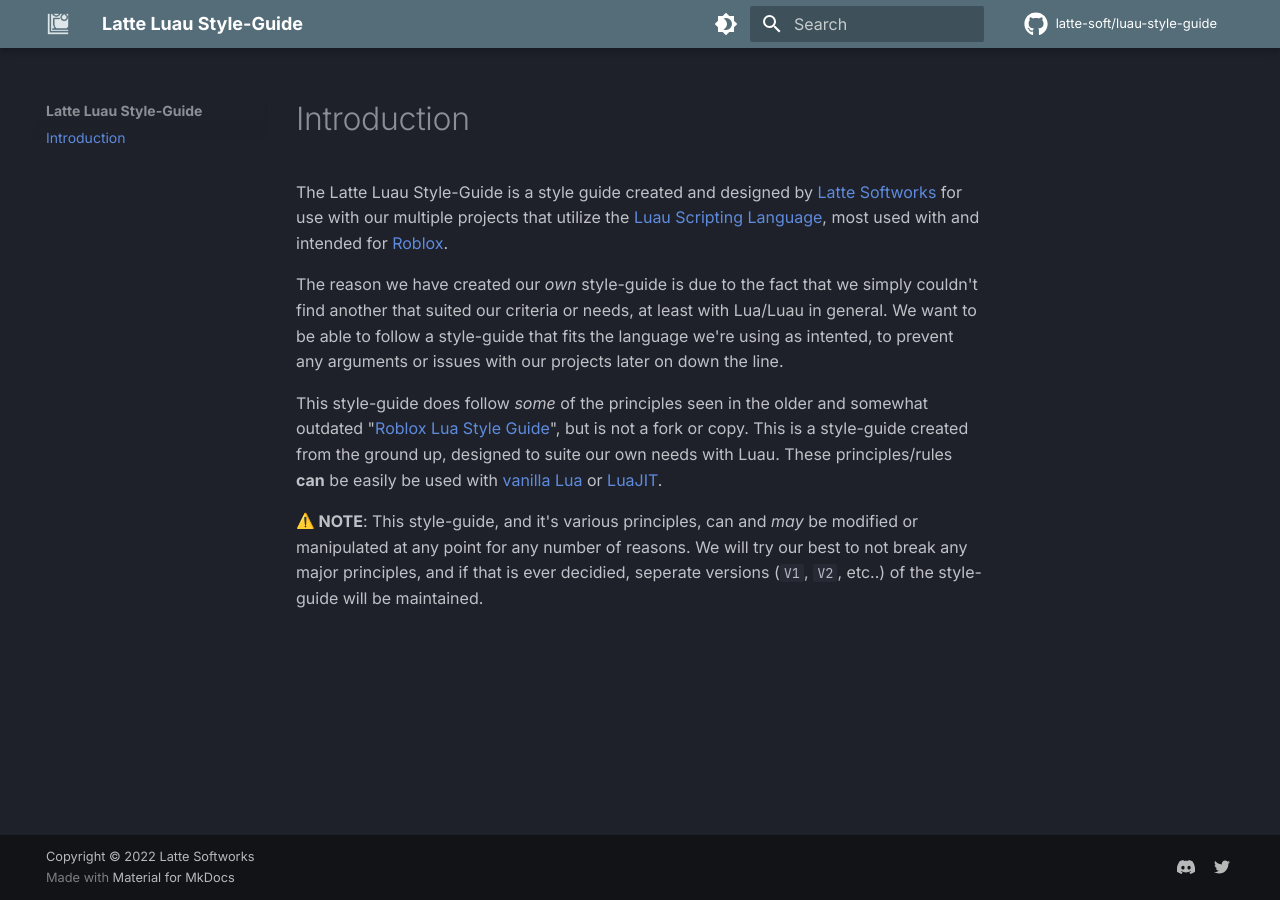
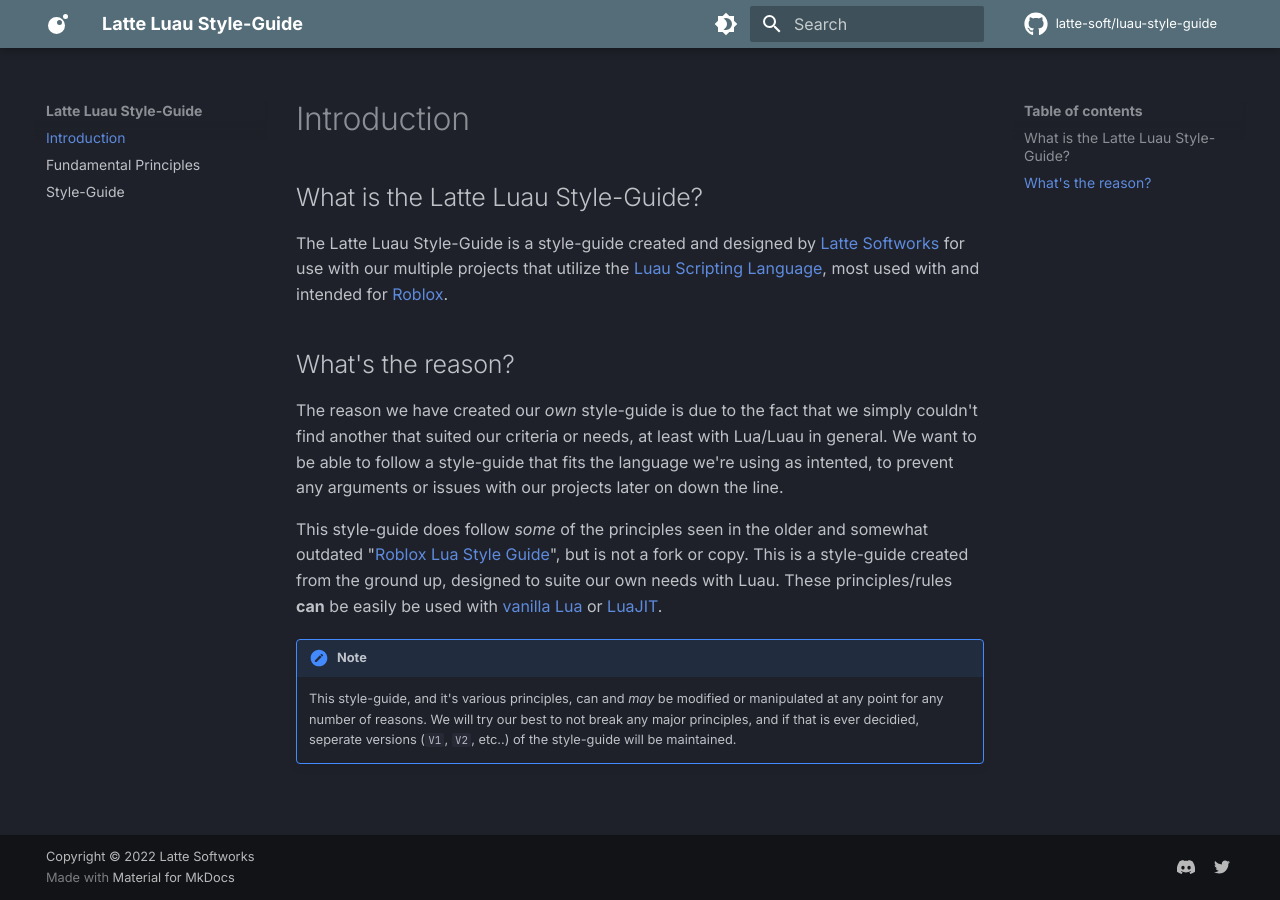
Before and after one commit to latte-soft/luau-style-guide, an MkDocs documentation site: the page built from docs/index.md, in a window 1280 px wide. Built offline with MkDocs 1.6.1 and Material for MkDocs 9.7.7, drawn with Linux system fonts in a browser that asks for light colours; emoji names are drawn with the system emoji font; comment, search, counter and statistics services are not loaded.

Commit message:
Formatting changes and such

```diff
--- a/docs/index.md
+++ b/docs/index.md
@@ -3,10 +3,14 @@
 description: Style-Guide Created & Designed for Luau projects @ Latte Softworks
 ---
 
-The Latte Luau Style-Guide is a style guide created and designed by [Latte Softworks](https://latte.to/) for use with our multiple projects that utilize the [Luau Scripting Language](https://luau-lang.org/), most used with and intended for [Roblox](https://roblox.com/).
+## What is the Latte Luau Style-Guide?
+The Latte Luau Style-Guide is a style-guide created and designed by [Latte Softworks](https://latte.to/) for use with our multiple projects that utilize the [Luau Scripting Language](https://luau-lang.org/), most used with and intended for [Roblox](https://roblox.com/).
 
+## What's the reason?
 The reason we have created our *own* style-guide is due to the fact that we simply couldn't find another that suited our criteria or needs, at least with Lua/Luau in general. We want to be able to follow a style-guide that fits the language we're using as intented, to prevent any arguments or issues with our projects later on down the line.
 
 This style-guide does follow *some* of the principles seen in the older and somewhat outdated "[Roblox Lua Style Guide](https://roblox.github.io/lua-style-guide)", but is not a fork or copy. This is a style-guide created from the ground up, designed to suite our own needs with Luau. These principles/rules **can** be easily be used with [vanilla Lua](https://lua.org/) or [LuaJIT](http://luajit.org/).
 
-:warning: **NOTE**: This style-guide, and it's various principles, can and *may* be modified or manipulated at any point for any number of reasons. We will try our best to not break any major principles, and if that is ever decidied, seperate versions (`V1`, `V2`, etc..) of the style-guide will be maintained.
+!!! note
+
+    This style-guide, and it's various principles, can and *may* be modified or manipulated at any point for any number of reasons. We will try our best to not break any major principles, and if that is ever decidied, seperate versions (`V1`, `V2`, etc..) of the style-guide will be maintained.
--- a/mkdocs.yml
+++ b/mkdocs.yml
@@ -8,10 +8,11 @@
 theme:
   name: material
 
-  logo: assets/images/latte-logo.png
   favicon: assets/images/latte-logo.png
+  #logo: assets/images/latte-logo.svg
 
   icon:
+    logo: material/language-lua
     repo: fontawesome/brands/github
 
   font:
@@ -39,6 +40,8 @@
 
 nav:
   - Introduction: index.md
+  - Fundamental Principles: fundamental-principles.md
+  - Style-Guide: style-guide.md
 
 extra:
   social:
@@ -55,13 +58,18 @@
 
 markdown_extensions:
   - meta
+  - admonition
 
   - pymdownx.highlight:
       anchor_linenums: true
   - pymdownx.inlinehilite
   - pymdownx.snippets
   - pymdownx.superfences
+  - pymdownx.details
 
   - pymdownx.emoji:
       emoji_index: !!python/name:materialx.emoji.twemoji
       emoji_generator: !!python/name:materialx.emoji.to_svg
+
+  - pymdownx.tabbed:
+      alternate_style: true
```
Also changed, not shown: docs/fundamental-principles.md (+2 -0 lines), docs/style-guide.md (added, +4 -0 lines), docs/assets/images/latte-logo.png, docs/assets/images/latte-logo.svg.
